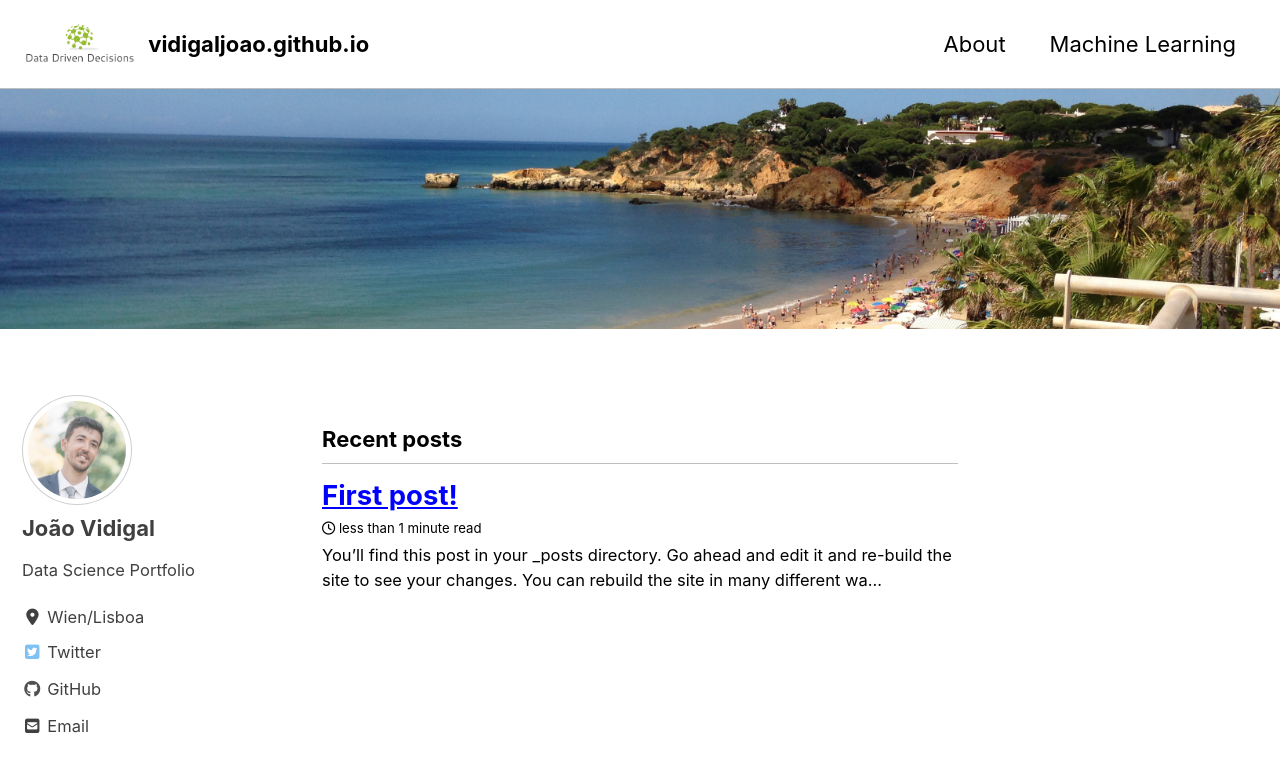
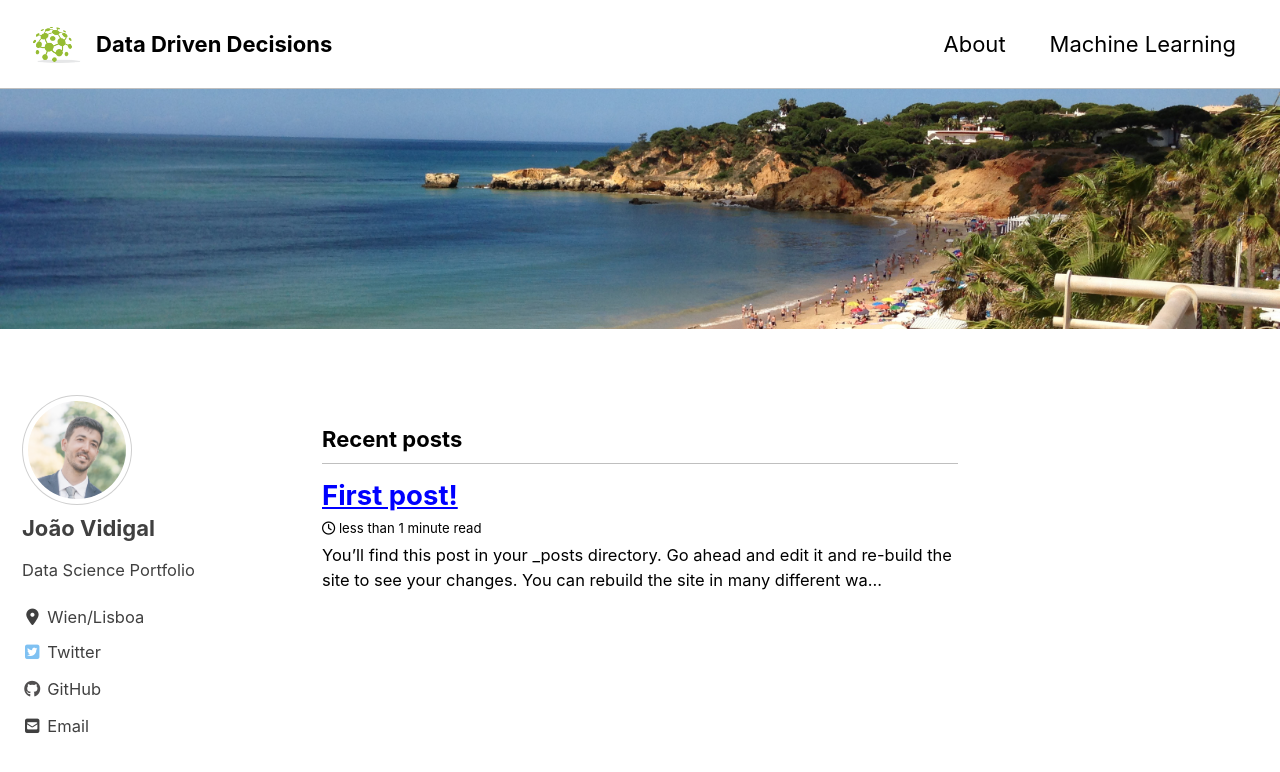
Before and after one commit to vidigaljoao/vidigaljoao.github.io, a Jekyll site: the page built from index.html, in a window 1280 px wide and 900 px high. Shown: the top 772 px of the window. Built offline with Jekyll 4.4.1, drawn with Linux system fonts in a browser that asks for light colours; cached includes are drawn as plain includes; nearby versions of some CDN libraries; the list of posts is cut into pages by our own code.

Commit message:
change config

```diff
--- a/_config.yml
+++ b/_config.yml
@@ -16,7 +16,7 @@
 
 # Site Settings
 locale                   : "en-US"
-title                    : #"Data Driven Decisions"
+title                    : "Data Driven Decisions"
 title_separator          : "-"
 subtitle                 : #"by João Vidigal"
 name                     : "João Vidigal"
@@ -25,7 +25,7 @@
 baseurl                  : # the subpath of your site, e.g. "/blog"
 repository               : "vidigaljoao/vidigaljoao"
 teaser                   : # path of fallback teaser image, e.g. "/assets/images/500x300.png"
-logo                     : "/images/logo_1.png" # path of logo image to display in the masthead, e.g. "/assets/images/88x88.png"
+logo                     : "/images/logo_1_1.png" # path of logo image to display in the masthead, e.g. "/assets/images/88x88.png"
 masthead_title           : # overrides the website title displayed in the masthead, use " " for no title
 # breadcrumbs            : false # true, false (default)
 words_per_minute         : 200
```
Also changed, not shown: images/logo_1_1.png (added).
